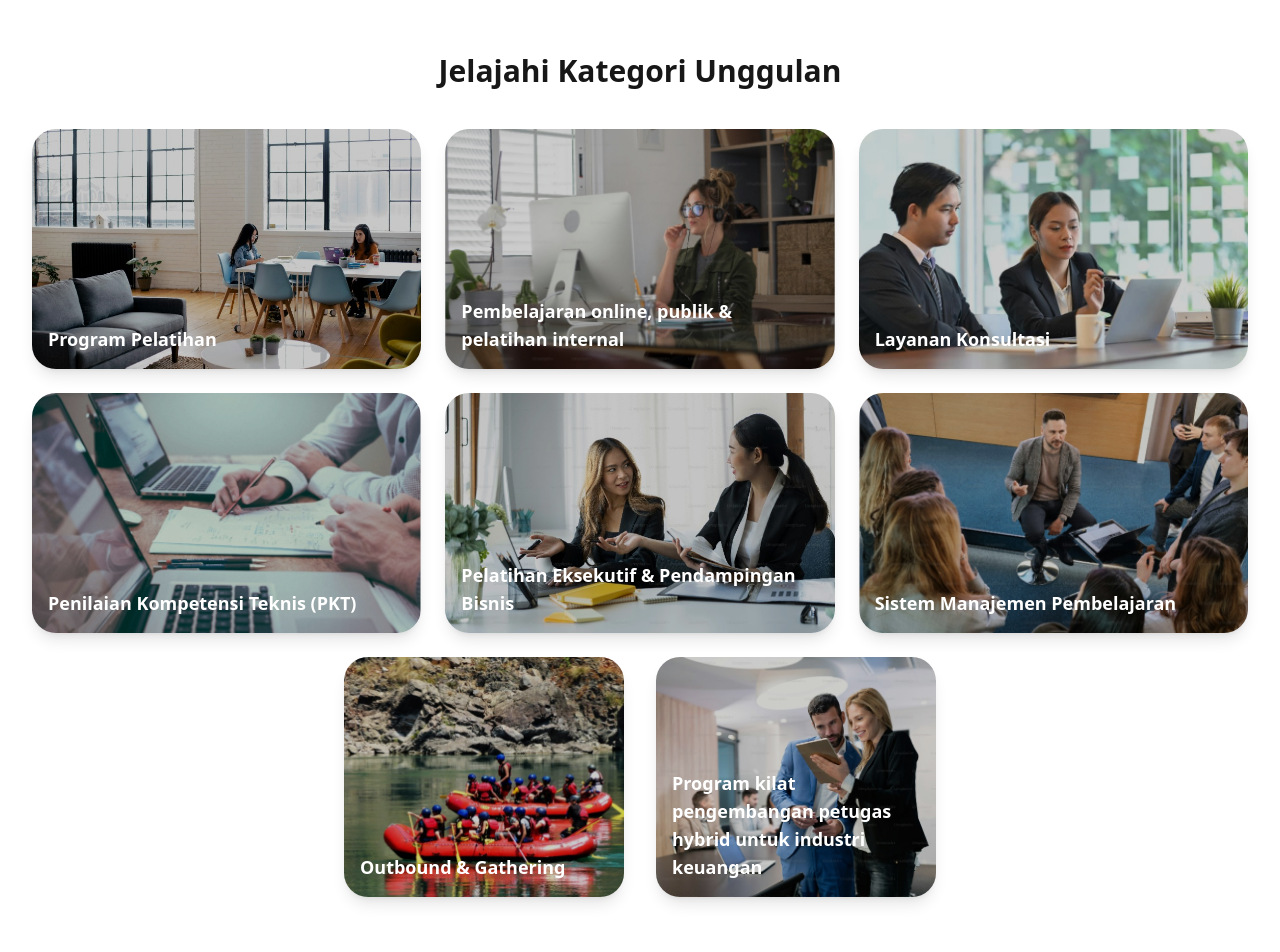
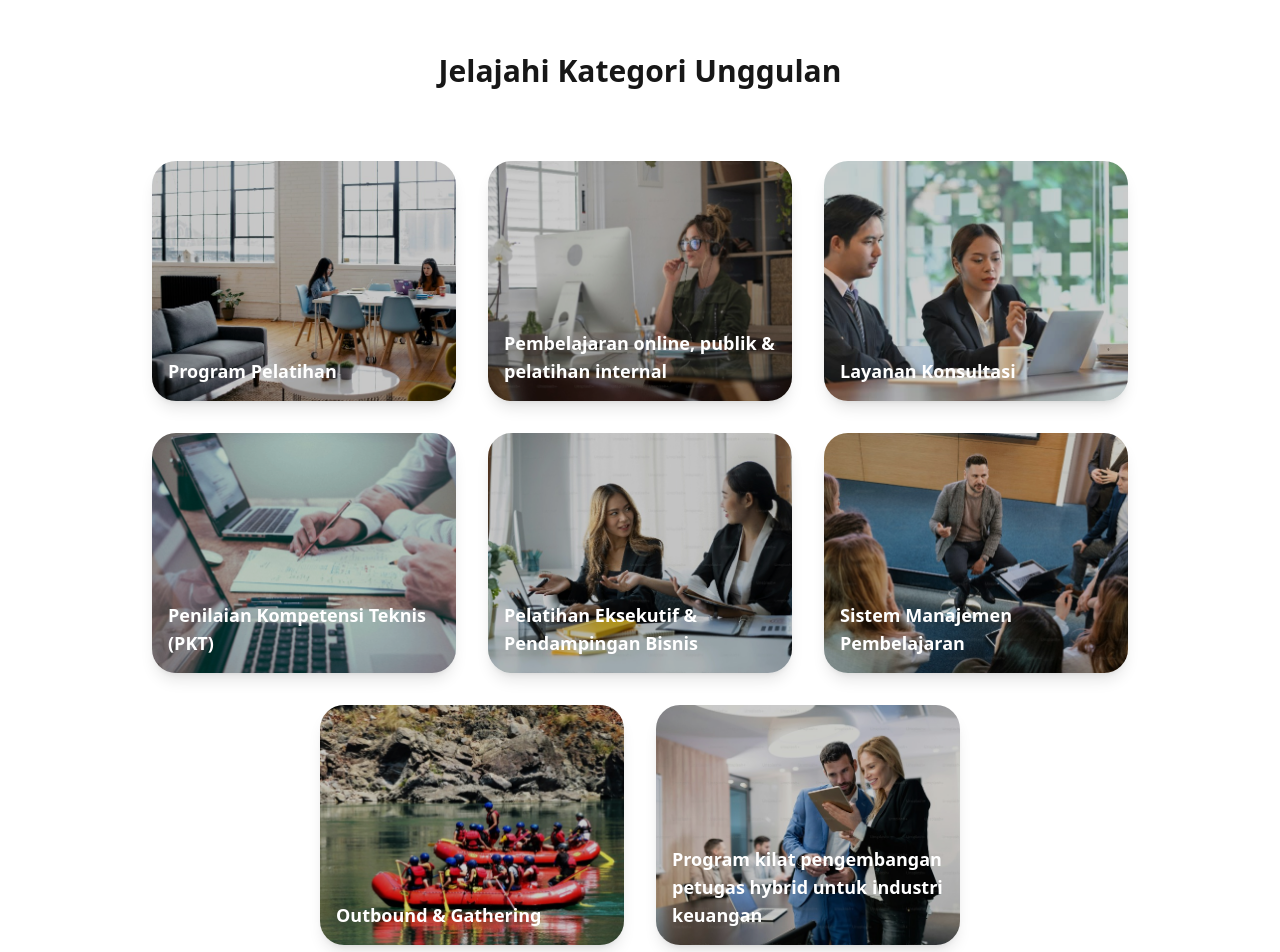
Before and after one commit to Tim4-4IA06-P3L/MKnows-FrontEnd, a Next.js app: page / in a window 1280 px wide. Shown: the part 660-1612 px from the top of the page. Built offline with nearby package versions, Linux system fonts and the light colour scheme.

Commit message:
Change grid to flex for cards

```diff
--- a/app/page.tsx
+++ b/app/page.tsx
@@ -59,54 +59,62 @@ export default function Home() {
         </section>
 
         {/* Grid */}
-        <section className="">
-          <div className="container mx-auto px-8">
-            <div className="grid sm:grid-cols-1 md:grid-cols-2 lg:grid-cols-3 gap-6">
+        <section className="flex flex-wrap justify-center gap-8 p-8">
+					<div className="sm:basis-[100%] md:basis-[33%] lg:basis-[25%] 2xl:basis-[20%]">
 						<Card
 							title="Program Pelatihan"
 							imgSrc="/ProgPelatihan.jpeg"
 							link=""
 						/>
+					</div>
+					<div className="sm:basis-[100%] md:basis-[33%] lg:basis-[25%] 2xl:basis-[20%]">
 						<Card
 							title="Pembelajaran online, publik & pelatihan internal"
 							imgSrc="/OnlineLearn.png"
 							link="/what-we-do/training"
 						/>
+					</div>
+					<div className="sm:basis-[100%] md:basis-[33%] lg:basis-[25%] 2xl:basis-[20%]">
 						<Card
 							title="Layanan Konsultasi"
 							imgSrc="/consulting-service/Consulting_img.jpg"
 							link="/what-we-do/consulting-service"
 						/>
+					</div>
+					<div className="sm:basis-[100%] md:basis-[33%] lg:basis-[25%] 2xl:basis-[20%]">
 						<Card
 							title="Penilaian Kompetensi Teknis (PKT)"
 							imgSrc="/PKT.png"
 							link=""
 						/>
+					</div>
+					<div className="sm:basis-[100%] md:basis-[33%] lg:basis-[25%] 2xl:basis-[20%]">
 						<Card
 							title="Pelatihan Eksekutif & Pendampingan Bisnis"
 							imgSrc="/PelatihanEkse.jpeg"
 							link=""
 						/>
+					</div>
+					<div className="sm:basis-[100%] md:basis-[33%] lg:basis-[25%] 2xl:basis-[20%]">
 						<Card
 							title="Sistem Manajemen Pembelajaran"
 							imgSrc="/SistemBelajar.png"
 							link=""
 						/>
 					</div>
-
-            <div className="grid sm:grid-cols-1 md:grid-cols-2 lg:grid-cols-4 gap-8 mt-6">
-              <div className="hidden lg:block"></div>{" "}
+					<div className="sm:basis-[100%] md:basis-[33%] lg:basis-[25%] 2xl:basis-[20%]">
 						<Card
 							title="Outbound & Gathering"
 							imgSrc="/Outbound.png"
 							link=""
 						/>
+					</div>
+					<div className="sm:basis-[100%] md:basis-[33%] lg:basis-[25%] 2xl:basis-[20%]">
 						<Card
 							title="Program kilat pengembangan petugas hybrid untuk industri keuangan"
 							imgSrc="/Kilat.jpeg"
 							link=""
 						/>
-            </div>
 					</div>
         </section>
       </main>
```
Lines whose indentation alone changed are shown as unchanged.
